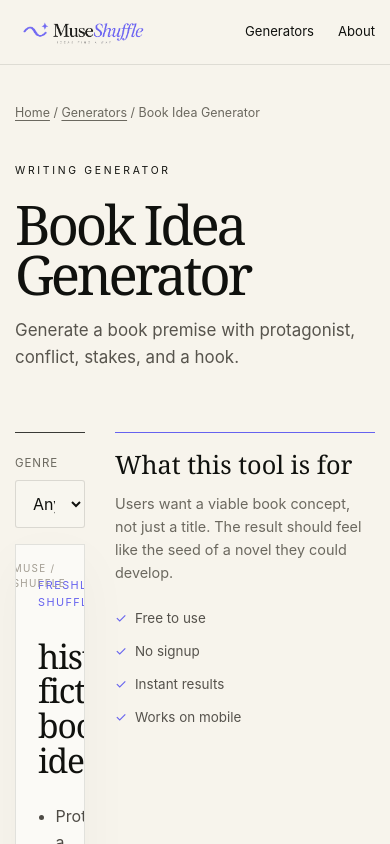
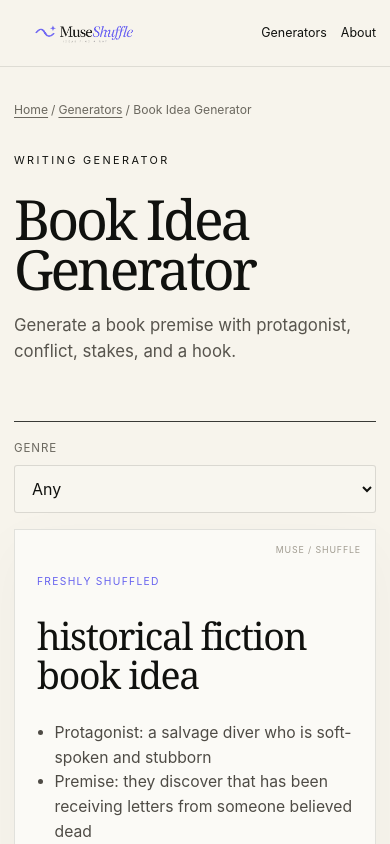
Before and after one commit to Jessie-Ai-L/museshuffle, a website: page public/book-idea-generator/index.html in a window 390 px wide. Shown: the top 844 px of the page. Drawn offline with Linux system fonts and the light colour scheme.

Commit message:
museshuffle-v1.7.1-mobile-fix

```diff
--- a/public/assets/styles.css
+++ b/public/assets/styles.css
@@ -127,3 +127,79 @@ body{background:var(--paper);-webkit-font-smoothing:antialiased;text-rendering:o
   .hero .btn{width:max-content!important}.controls{grid-template-columns:1fr}.tool-shell{gap:30px}.side-note{border-top-color:var(--accent);padding-top:18px}
   .content>h2{margin-top:50px}.content>h2:not(:first-child):before{margin-bottom:26px}.tool-links{grid-template-columns:1fr}.mini:nth-child(odd){border-right:0;padding-right:34px}.mini:nth-child(even){padding-left:0}.mini{min-height:0;padding-top:16px;padding-bottom:18px}
 }
+
+/* v1.7.1 — mobile layout hardening (iPhone / narrow viewport) */
+@media (max-width: 800px){
+  html,body{max-width:100%;overflow-x:hidden}
+  .wrap{width:calc(100% - 32px);max-width:none}
+
+  /* Header */
+  .nav{height:66px;gap:16px}
+  .brand-logo{width:128px;height:38px;flex:0 0 128px}
+  .brand-logo img{width:128px;max-width:100%;transform:scale(1.18);transform-origin:left center}
+  .nav-links{gap:18px;font-size:.82rem;white-space:nowrap}
+  .nav-links:after{display:none!important}
+
+  /* Tool heading */
+  .tool-hero{padding:34px 0 22px}
+  .crumbs{display:flex;flex-wrap:wrap;gap:3px;font-size:.76rem;line-height:1.55;margin-bottom:26px}
+  .tool-hero .eyebrow{font-size:.68rem;letter-spacing:.22em}
+  .tool-hero h1{font-size:clamp(3.2rem,14.5vw,4rem)!important;line-height:.91;letter-spacing:-.055em;max-width:100%;margin:22px 0 18px;overflow-wrap:normal;word-break:normal}
+  .tool-hero .lead{font-size:1.05rem;line-height:1.55;max-width:100%}
+
+  /* Critical: desktop two-column grid must collapse on phones */
+  .tool-shell{
+    display:grid!important;
+    grid-template-columns:minmax(0,1fr)!important;
+    gap:34px!important;
+    width:calc(100% - 32px)!important;
+    max-width:none!important;
+    margin:18px auto 68px!important;
+  }
+  .tool-shell > *{min-width:0!important;width:100%!important}
+  .generator{min-width:0;width:100%;padding:18px 0 26px}
+  .controls{display:grid!important;grid-template-columns:minmax(0,1fr)!important;gap:12px;width:100%}
+  .field{min-width:0;width:100%}
+  .field select{display:block;width:100%;max-width:100%;min-height:46px}
+
+  /* Result card must never become a narrow column */
+  .result{width:100%;min-width:0;min-height:245px;padding:34px 22px 30px;overflow:hidden}
+  .result:before{top:13px;right:14px;font-size:.55rem;letter-spacing:.10em}
+  .result:after{right:17px;bottom:12px;font-size:1.25rem}
+  .result .meta{font-size:.64rem;line-height:1.45;margin:10px 0 14px;padding-right:72px}
+  .result h3{font-size:clamp(2rem,10vw,2.65rem)!important;line-height:1.04;max-width:100%;overflow-wrap:break-word;word-break:normal}
+  .result p,.result li{font-size:.98rem;line-height:1.58;overflow-wrap:break-word}
+  .actions{display:flex;flex-direction:row;align-items:center;gap:10px;flex-wrap:wrap;margin-top:16px}
+  .actions .btn{min-width:0!important;width:auto!important;min-height:44px;padding:11px 17px!important;font-size:.9rem}
+
+  /* Supporting note belongs below the generator on mobile */
+  .side-note{position:static!important;top:auto!important;width:100%!important;margin:0!important;padding:20px 0 0!important;border-top:1px solid var(--accent)!important}
+  .side-note h3{font-size:1.75rem;line-height:1.05;margin-bottom:12px}
+  .side-note p{font-size:.95rem;line-height:1.6;max-width:34rem}
+  .side-note ul{margin:15px 0 0;display:grid;grid-template-columns:repeat(2,minmax(0,1fr));gap:5px 14px}
+  .side-note li{font-size:.88rem;padding:4px 0}
+
+  /* Long-form content: readable editorial scale, not desktop-sized */
+  .section{padding:46px 0 58px}
+  .content{width:100%;max-width:100%}
+  .content>h2,.content h2{font-size:clamp(2rem,9.3vw,2.65rem)!important;line-height:1.02;letter-spacing:-.04em;margin-top:48px}
+  .content>h2:first-child{margin-top:0}
+  .content p,.content li{font-size:1rem;line-height:1.68;max-width:100%}
+  .tool-links{grid-template-columns:minmax(0,1fr)!important}
+  .mini,.mini:nth-child(odd),.mini:nth-child(even){padding:16px 34px 18px 0!important;border-right:0!important;min-width:0}
+  .faq summary{font-size:1rem;line-height:1.45}
+  .faq details p{padding-right:0}
+
+  .footer{margin-top:48px;padding:26px 0 34px}
+  .footer-inner{display:block}
+  .footer-inner>div+div{margin-top:14px}
+}
+
+@media (max-width: 430px){
+  .wrap,.tool-shell{width:calc(100% - 28px)!important}
+  .brand-logo{width:120px;flex-basis:120px}.brand-logo img{width:120px}
+  .nav-links{gap:14px;font-size:.78rem}
+  .tool-hero h1{font-size:clamp(3rem,14.2vw,3.55rem)!important}
+  .result h3{font-size:clamp(1.9rem,9.6vw,2.4rem)!important}
+  .side-note ul{grid-template-columns:1fr}
+}
--- a/public/book-idea-generator/index.html
+++ b/public/book-idea-generator/index.html
@@ -1,7 +1,7 @@
 <!doctype html><html lang="en"><head><meta charset="utf-8"><meta name="viewport" content="width=device-width,initial-scale=1">
 <title>Book Idea Generator — Free Online Tool | MuseShuffle</title><meta name="description" content="Generate book ideas for fantasy, romance, mystery, sci-fi, thriller, and more. Get a premise, protagonist, conflict, stakes, and story hook instantly.">
 <link rel="canonical" href="https://museshuffle.com/book-idea-generator/"><link rel="icon" href="/favicon.svg"><meta property="og:title" content="Book Idea Generator | MuseShuffle"><meta property="og:description" content="Generate a book premise with protagonist, conflict, stakes, and a hook."><meta property="og:url" content="https://museshuffle.com/book-idea-generator/"><meta property="og:type" content="website">
-<link rel="stylesheet" href="/assets/styles.css?v=1.7.0"><script type="application/ld+json">{"@context": "https://schema.org", "@graph": [{"@type": "WebApplication", "name": "Book Idea Generator", "url": "https://museshuffle.com/book-idea-generator/", "applicationCategory": "UtilitiesApplication", "operatingSystem": "Any", "isAccessibleForFree": true, "description": "Generate book ideas for fantasy, romance, mystery, sci-fi, thriller, and more. Get a premise, protagonist, conflict, stakes, and story hook instantly."}, {"@type": "BreadcrumbList", "itemListElement": [{"@type": "ListItem", "position": 1, "name": "Home", "item": "https://museshuffle.com/"}, {"@type": "ListItem", "position": 2, "name": "Book Idea Generator", "item": "https://museshuffle.com/book-idea-generator/"}]}]}</script></head>
+<link rel="stylesheet" href="/assets/styles.css?v=1.7.1"><script type="application/ld+json">{"@context": "https://schema.org", "@graph": [{"@type": "WebApplication", "name": "Book Idea Generator", "url": "https://museshuffle.com/book-idea-generator/", "applicationCategory": "UtilitiesApplication", "operatingSystem": "Any", "isAccessibleForFree": true, "description": "Generate book ideas for fantasy, romance, mystery, sci-fi, thriller, and more. Get a premise, protagonist, conflict, stakes, and story hook instantly."}, {"@type": "BreadcrumbList", "itemListElement": [{"@type": "ListItem", "position": 1, "name": "Home", "item": "https://museshuffle.com/"}, {"@type": "ListItem", "position": 2, "name": "Book Idea Generator", "item": "https://museshuffle.com/book-idea-generator/"}]}]}</script></head>
 <body data-mode="book"><header class="site-header"><div class="wrap nav"><a class="brand brand-logo" href="/" aria-label="MuseShuffle home"><img src="/assets/museshuffle-logo.png" alt="MuseShuffle"></a><nav class="nav-links"><a href="/generators.html">Generators</a><a href="/about.html">About</a></nav></div></header><main>
 <section class="tool-hero"><div class="wrap"><div class="crumbs"><a href="/">Home</a> / <a href="/generators.html">Generators</a> / Book Idea Generator</div><span class="eyebrow">Writing generator</span><h1>Book Idea Generator</h1><p class="lead">Generate a book premise with protagonist, conflict, stakes, and a hook.</p></div></section>
 <div class="wrap tool-shell"><section class="generator" aria-label="Book Idea Generator">
@@ -15,4 +15,4 @@
 <h2>Related generators</h2><div class="tool-links"><a class="mini" href="/random-drawing-generator/"><strong>Random Drawing Generator</strong><span>Get an instant thing, subject, or scene to draw.</span></a><a class="mini" href="/drawing-prompt-generator/"><strong>Drawing Prompt Generator</strong><span>Build a structured drawing challenge with subject, mood, style, and constraint.</span></a><a class="mini" href="/random-theme-generator/"><strong>Random Theme Generator</strong><span>Generate a fresh theme for art, writing, parties, challenges, or projects.</span></a><a class="mini" href="/drawing-idea-generator/"><strong>Drawing Idea Generator</strong><span>Turn a blank page into a specific drawing concept.</span></a><a class="mini" href="/random-character-generator/"><strong>Random Character Generator</strong><span>Create an original character profile in one click.</span></a><a class="mini" href="/art-idea-generator/"><strong>Art Idea Generator</strong><span>Generate a complete art project idea when inspiration stalls.</span></a></div>
 <h2>Frequently asked questions</h2><div class="faq"><details><summary>What does a book idea include?</summary><p>The generator gives you a protagonist, premise, conflict, stakes, and twist so the result can grow into a full novel concept.</p></details><details><summary>Can I choose a genre?</summary><p>Yes. Choose a genre before shuffling, or leave it on Any for a surprise.</p></details></div>
 </div></section></main><footer class="footer"><div class="wrap footer-inner"><div><strong>MuseShuffle</strong><div class="notice">Free creative generators for artists, writers, and curious minds.</div></div><div class="notice">© 2026 MuseShuffle · <a href="/about.html">About</a></div></div></footer>
-<script src="/assets/app.js?v=1.7.0" defer></script></body></html>
+<script src="/assets/app.js?v=1.7.1" defer></script></body></html>
```
Also changed, not shown: public/404.html (+1 -1 lines), public/about.html (+1 -1 lines), public/art-idea-generator/index.html (+2 -2 lines), public/art-prompt-generator/index.html (+2 -2 lines), public/drawing-idea-generator/index.html (+2 -2 lines), public/drawing-prompt-generator/index.html (+2 -2 lines), public/generators.html (+1 -1 lines), public/index.html (+1 -1 lines), public/random-character-generator/index.html (+2 -2 lines), public/random-drawing-generator/index.html (+2 -2 lines), public/random-theme-generator/index.html (+2 -2 lines), public/roleplay-scenario-generator/index.html (+2 -2 lines), public/story-ideas-generator/index.html (+2 -2 lines), README.md.
